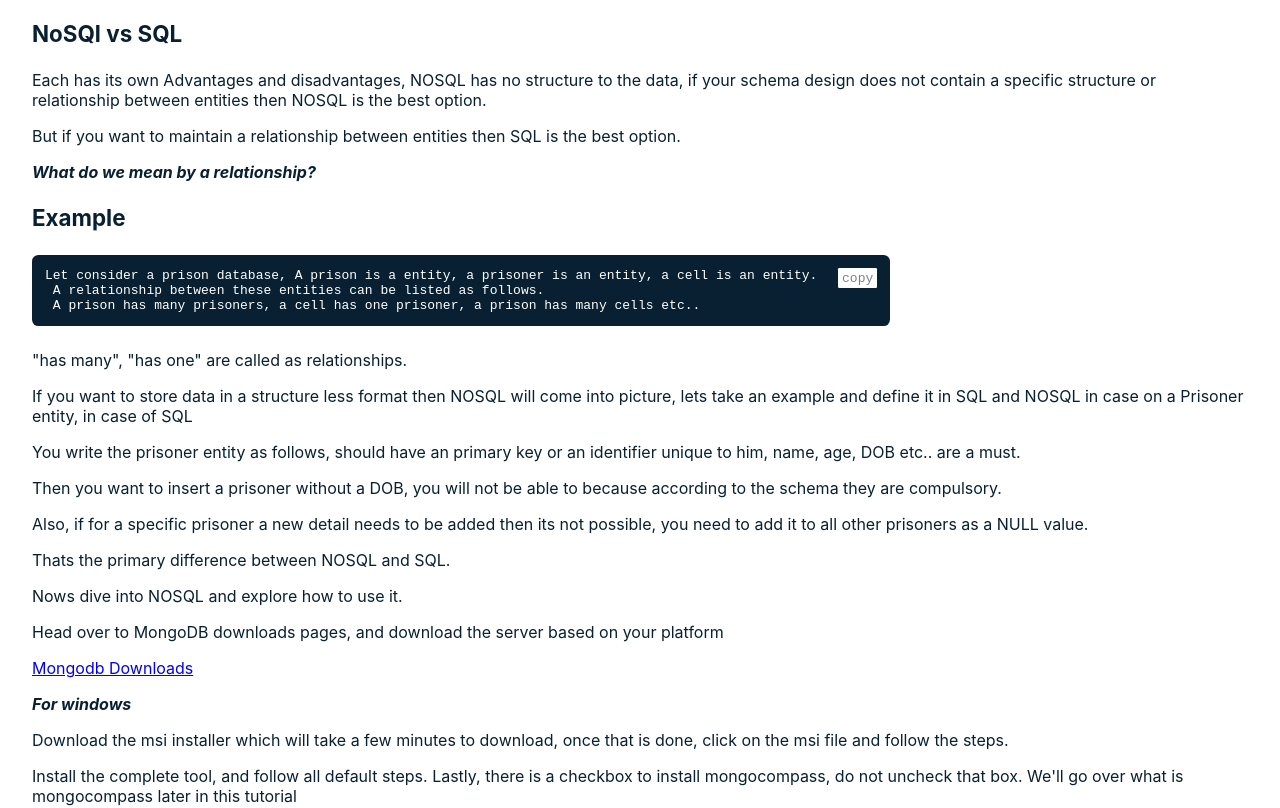
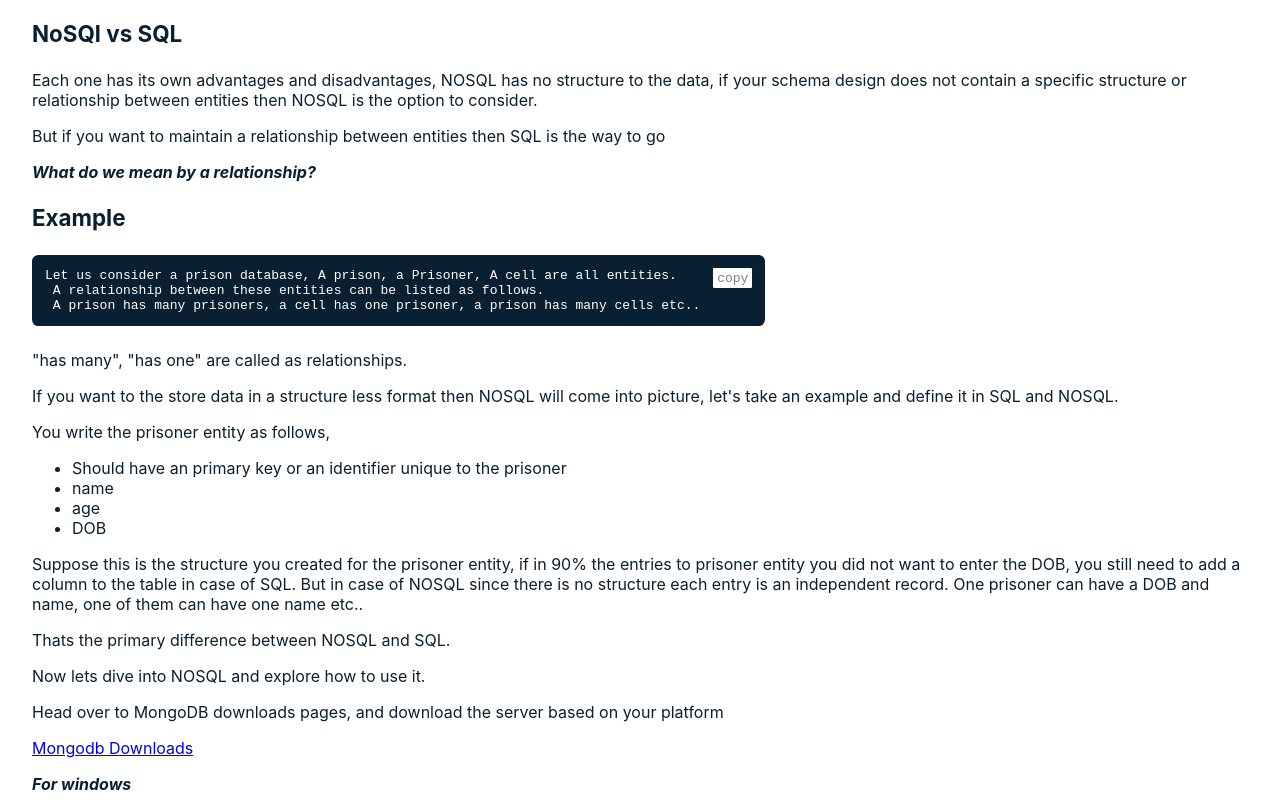
Before and after one commit to gauravmadarkal/react-tutorial, a React (Create React App) app: page /mongo in a window 1280 px wide. Shown: the part 226-1034 px from the top of the page. Built offline with nearby package versions, Linux system fonts and the light colour scheme.

Commit message:
verbiage correction

```diff
--- a/src/pages/mongoHome/index.jsx
+++ b/src/pages/mongoHome/index.jsx
@@ -16,29 +16,37 @@ const MongoHome = () => {
             <h1 className='txt-cen'>Tutorial on MongoDB</h1>
             <Text>In this tutorial we'll go over setting up mongodb local environment and some basic queries and data creation/manipulation/deletion (DCL, DML, DDL) operations</Text>
             <Text><h3>NoSQl vs SQL</h3></Text>
-            <Text>Each has its own Advantages and disadvantages, NOSQL has no structure to the data,
-                if your schema design does not contain a specific structure or relationship between entities then NOSQL is the best option.</Text>
-            <Text>But if you want to maintain a relationship between entities then SQL is the best option.</Text>
+            <Text>Each one has its own advantages and disadvantages, NOSQL has no structure to the data,
+                if your schema design does not contain a specific structure or relationship between entities then NOSQL is the option to consider.</Text>
+            <Text>But if you want to maintain a relationship between entities then SQL is the way to go</Text>
             <Text><BoldItalicize>What do we mean by a relationship?</BoldItalicize></Text>
             <h3>Example</h3>
             <CodeSnippet
-                code={`Let consider a prison database, A prison is a entity, a prisoner is an entity, a cell is an entity. \n A relationship between these entities can be listed as follows. \n A prison has many prisoners, a cell has one prisoner, a prison has many cells etc..`}
+                code={`Let us consider a prison database, A prison, a Prisoner, A cell are all entities. \n A relationship between these entities can be listed as follows. \n A prison has many prisoners, a cell has one prisoner, a prison has many cells etc..`}
                 hideButton
             />
             <Text>"has many", "has one" are called as relationships.</Text>
-            <Text>If you want to store data in a structure less format then NOSQL will come into picture, lets take an example and define it in SQL and NOSQL
-            in case on a Prisoner entity, in case of SQL</Text>
-            <Text>You write the prisoner entity as follows, should have an primary key or an identifier unique to him, name, age, DOB etc.. are a must.</Text>
-            <Text>Then you want to insert a prisoner without a DOB, you will not be able to because according to the schema they are compulsory.</Text>
-            <Text>Also, if for a specific prisoner a new detail needs to be added then its not possible, you need to add it to all other prisoners as a NULL value.</Text>
+            <Text>If you want to the store data in a structure less format then NOSQL will come into picture, let's take an example and define it in SQL and NOSQL.</Text>
+            <Text>You write the prisoner entity as follows, </Text>
+			<Points content={[
+				'Should have an primary key or an identifier unique to the prisoner',
+				'name',
+				'age',
+				'DOB'
+			]} />
+			<Text>Suppose this is the structure you created for the prisoner entity,
+				if in 90% the entries to prisoner entity you did not want to enter the DOB,
+				you still need to add a column to the table in case of SQL.
+				But in case of NOSQL since there is no structure each entry is an independent record.
+				One prisoner can have a DOB and name, one of them can have one name etc..</Text>
             <Text>Thats the primary difference between NOSQL and SQL.</Text>
-            <Text>Nows dive into NOSQL and explore how to use it.</Text>
+            <Text>Now lets dive into NOSQL and explore how to use it.</Text>
             <Text>Head over to MongoDB downloads pages, and download the server based on your platform</Text>
             <a href='https://www.mongodb.com/try/download/community' target='_blank' rel='noreferrer'>Mongodb Downloads</a>
             <Text><BoldItalicize>For windows</BoldItalicize></Text>
-            <Text>Download the msi installer which will take a few minutes to download, once that is done, click on the msi file and follow the steps.</Text>
+            <Text>Download the msi installer, which will take a few minutes to download, once that is done, click on the msi file and follow the steps.</Text>
             <Text>Install the complete tool, and follow all default steps.
-                Lastly, there is a checkbox to install mongocompass, do not uncheck that box. We'll go over what is mongocompass later in this tutorial</Text>
+                Lastly, there is a checkbox to install mongocompass, do not uncheck that box. We'll go over what is the use of mongocompass later in this tutorial</Text>
             <Text>Wait for a couple of minutes for the installer to finish.</Text>
 
             <Text><BoldItalicize>For Mac users</BoldItalicize></Text>,
@@ -76,12 +84,12 @@ const MongoHome = () => {
             <Text> Now we need to start the mongo server and link the client to that server, so that we can perform all the data operations.</Text>
             <Text>Open two terminals, run the following on one of the terminal "mongod"</Text>
             <Text>And on the other terminal run <BoldItalicize>mongo</BoldItalicize></Text>
-            <Text>Here mongod is the daemon that receives the commands from the mongo cli which is the client.</Text>
+            <Text>Here mongod is the daemon that receives the commands from the mongo CLI which is the client.</Text>
             <Text>To check if the connection is working</Text>
             <Text>Run <BoldItalicize>show dbs</BoldItalicize> on the client and see if you get an output</Text>
 
 
-            <Text>Now lets run some dcl, dml commands.</Text>
+            <Text>Now lets run some DCLL, DML commands.</Text>
             <CodeSnippet code='show dbs' />
             <CodeSnippet code='use myprofile' />
             <Text>Lets add a admin user who will be using this database</Text>
--- a/src/sections/node/IntegrationMongoose/index.jsx
+++ b/src/sections/node/IntegrationMongoose/index.jsx
@@ -13,8 +13,8 @@ const IntegrationMongoose = () => {
 	return (
 		<section>
 			<h2 className='txt-cen'>Integrating Mongodb with our Node backend server application</h2>
-			<Text>A <BoldItalicize>server</BoldItalicize> is basically an application that get data from your database and sends it to your frontend application</Text>
-			<Text>All the complex tasks should be performed on our backend server and not on the frontend javscript engine</Text>
+			<Text>A <BoldItalicize>server</BoldItalicize> is basically an application that gets data from your database and sends it to your frontend application</Text>
+			<Text>All the complex/time consuming tasks should be performed on your backend server and not on the frontend application</Text>
 			<Text>Let's connect the database that we just created to the node application</Text>
 			<Text>Before that lets setup some starter code for our node application</Text>
 			<Text>This tutorial here assumes you have some prior knowledge of node. If you have not worked with node its totally fine, there are some very straight forward steps.</Text>
```
